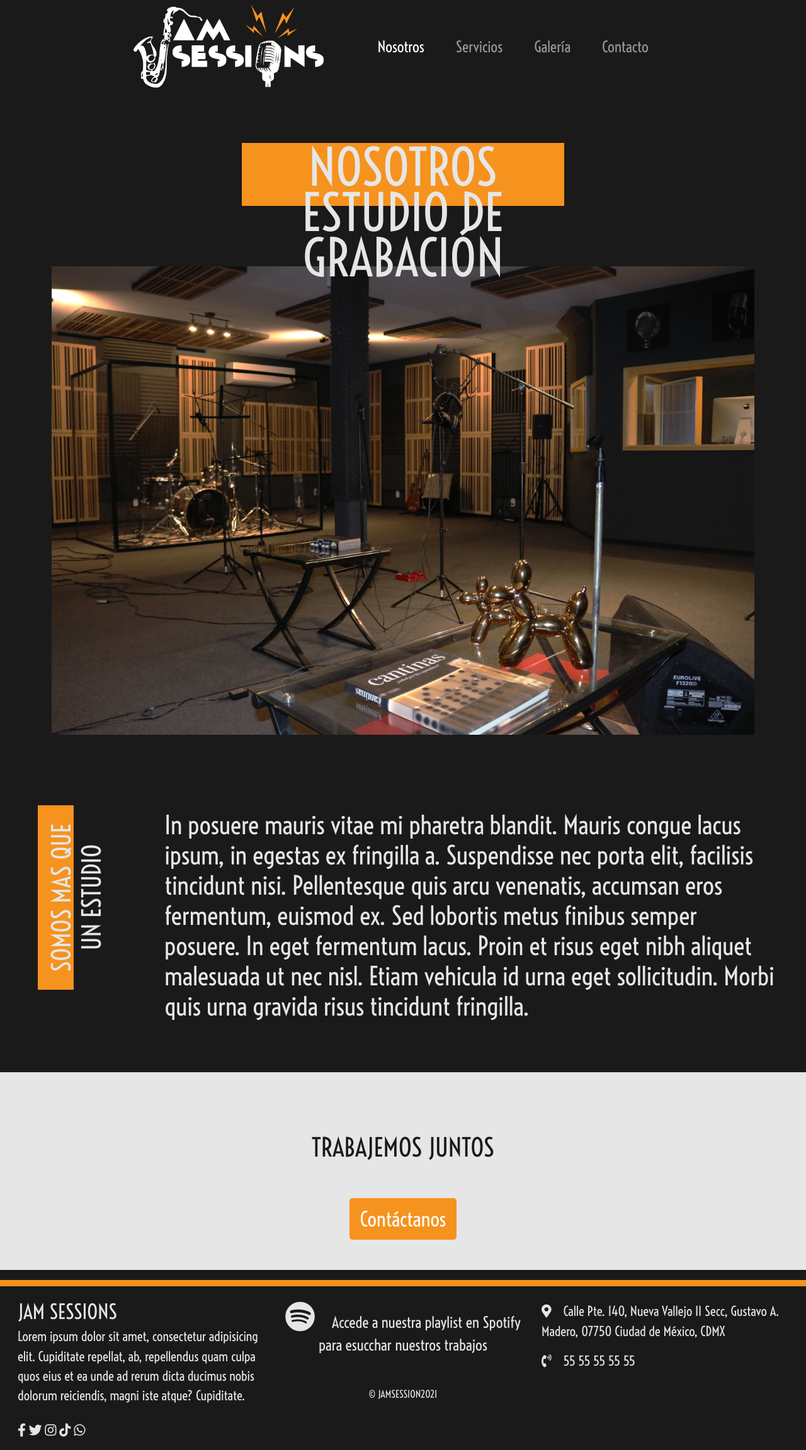
After one commit to juandcr/JamSessions, a Django app: page /nosotros in a window 1280 px wide. The commit adds this page. Shown: the whole page at 63% size. Run offline with Django 3.2, Linux system fonts and the light colour scheme; some libraries are stand-ins or nearby versions.

Commit message:
added about page and created contact subsection

```diff
--- a/core/static/core/css/jam.css
+++ b/core/static/core/css/jam.css
@@ -39,7 +39,7 @@ body{
     color: #F6921E;
     opacity: 100%;
 }
-.left-title-main{
+.title-main{
     position:relative;
     padding-top: 0.5%;
     font-size: 5em;
@@ -51,6 +51,24 @@ body{
     width: 90%;
     height: 100px;
     float: right;
+}
+header{
+    align-items: center;
+}
+.container-header {
+    width: 100%;
+    display: flex;
+    flex-direction: row;
+    flex-wrap: wrap;
+    justify-content: center;
+    align-items: center;
+}
+
+.rectangle-header{
+    margin-top: 5em;
+    background-color: #F6921E;
+    width: 40%;
+    height: 100px;
 }
 .fab{
     font-family: "Font Awesome 5 Brands" !important;
@@ -153,6 +171,16 @@ audio{
 .btn-white:hover {
     color: #F6921E;
 }
+.btn-orange{
+    background-color: #F6921E !important;
+    border-color:transparent;
+    font-size: 2em;
+}
+.btn-orange:hover{
+    background-color: black !important;
+    border-color: #F6921E;
+
+}
 
 footer .first-section-title{
     font-size: 2em;
--- /dev/null
+++ b/core/templates/core/about.html
@@ -0,0 +1,42 @@
+{% extends 'core/base.html' %}
+
+{% block title %}Servicios{% endblock %}
+{% load static %}
+
+{% block content%}
+
+<div class="container-header mb-5">
+  <div class="rectangle-header text-center">
+    <p class="title-main">NOSOTROS <br> ESTUDIO DE GRABACIÓN</p>
+  </div>
+</div>
+
+<div class="container mt-5">
+    <div class="row mt-5">
+        <div class="col-12 mt-5">
+            <img src="{% static 'core/img/backgrounds/estudio_5.jpg' %}" class="img-fluid" >
+        </div>
+    </div>
+</div>
+
+<div class="container-fluid">
+    <div class="row  mt-4">
+        <div class="col-sm-12 col-md-2 mt-5">
+            <aside>
+                <div>
+                    <h1>SOMOS MAS QUE <br>UN ESTUDIO</h1>
+                </div>
+
+            </aside>
+        </div>
+        <div class="col-sm-12 col-md-10 mt-5 p-5">
+            <h1>In posuere mauris vitae mi pharetra blandit. Mauris congue lacus ipsum, in egestas ex fringilla a. Suspendisse nec porta elit, facilisis tincidunt nisi. Pellentesque quis arcu venenatis, accumsan eros fermentum, euismod ex. Sed lobortis metus finibus semper posuere. In eget fermentum lacus. Proin et risus eget nibh aliquet malesuada ut nec nisl. Etiam vehicula id urna eget sollicitudin. Morbi quis urna gravida risus tincidunt fringilla.</h1>
+        </div>
+    </div>
+</div>
+
+
+{% include 'core/contact_us.html' %}
+
+
+{% endblock %}
--- a/core/templates/core/base.html
+++ b/core/templates/core/base.html
@@ -40,16 +40,16 @@
     <div class="collapse navbar-collapse" id="navbarSupportedContent">
       <ul class="navbar-nav me-auto mb-2 mb-lg-0 ">
         <li class="nav-item">
-          <a class="nav-link active " aria-current="page" href="#">Nosotros</a>
+          <a class="nav-link {%if request.path == '/nosotros' %}active{% endif %}" " aria-current="page" href="{% url 'about' %}">Nosotros</a>
         </li>
         <li class="nav-item">
-          <a class="nav-link" href="#">Servicios</a>
+          <a class="nav-link {%if request.path == '/servicios' %}active{% endif %}"" href="">Servicios</a>
         </li>
         <li class="nav-item">
-          <a class="nav-link" href="#">Galería</a>
+          <a class="nav-link {%if request.path == '/galeria' %}active{% endif %}"" href="#">Galería</a>
         </li>
         <li class="nav-item">
-          <a class="nav-link" href="#">Contacto</a>
+          <a class="nav-link {%if request.path == '/contacto' %}active{% endif %}"" href="#">Contacto</a>
         </li>
       </ul>
     </div>
--- /dev/null
+++ b/core/templates/core/contact_us.html
@@ -0,0 +1,8 @@
+<div class="container-fluid ">
+    <div class="row light-background  text-center mt-4">
+        <div class="col-12 mt-5 mb-5">
+            <h1 class="mt-5">TRABAJEMOS JUNTOS</h1>
+            <button class="btn btn-orange btn-primary btn-lg mt-5"> Contáctanos</button>
+        </div>
+    </div>
+</div>
--- a/core/templates/core/home.html
+++ b/core/templates/core/home.html
@@ -9,7 +9,7 @@
     <div class="row h-100">
         <div class="col-sm-12 col-md-6 col-lg-6 my-auto">
             <div class="rectangle text-center">
-                <p class="left-title-main">EL LUGAR PERFECTO <br> PARA ESCUCHAR TU VOZ</p>
+                <p class="title-main">EL LUGAR PERFECTO <br> PARA ESCUCHAR TU VOZ</p>
                 <p class="spotify-link"><i class="fab fa-spotify"></i> Escúchanos</p>
             </div>
         </div>
--- a/core/views.py
+++ b/core/views.py
@@ -18,3 +18,7 @@ def home (request):
 
     }
     return render(request,'core/home.html', context)
+
+
+def about (request):
+    return render(request,'core/about.html')
--- a/jamSessions/urls.py
+++ b/jamSessions/urls.py
@@ -19,5 +19,6 @@ from core import views as coreViews
 
 urlpatterns = [
     path('admin/', admin.site.urls),
-    path('',coreViews.home,name='home')
+    path('',coreViews.home,name='home'),
+    path('nosotros',coreViews.about,name='about')
 ]
```
Also changed, not shown: core/static/core/img/backgrounds/estudio_5.jpg (renamed from core/static/core/img/backgrounds/ESTUDIO 5.jpg).
